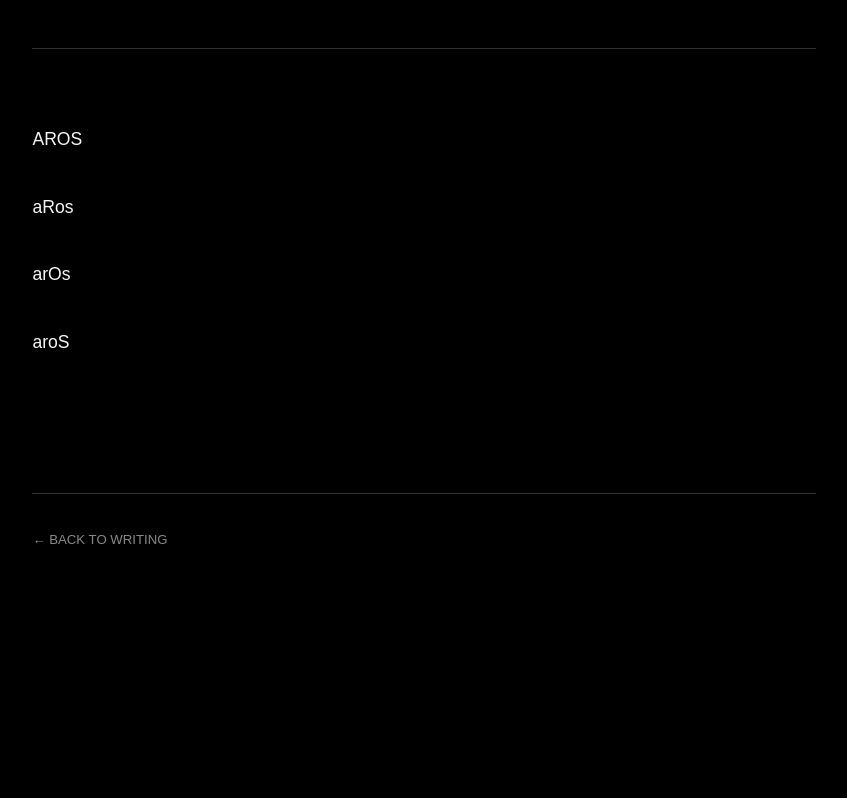
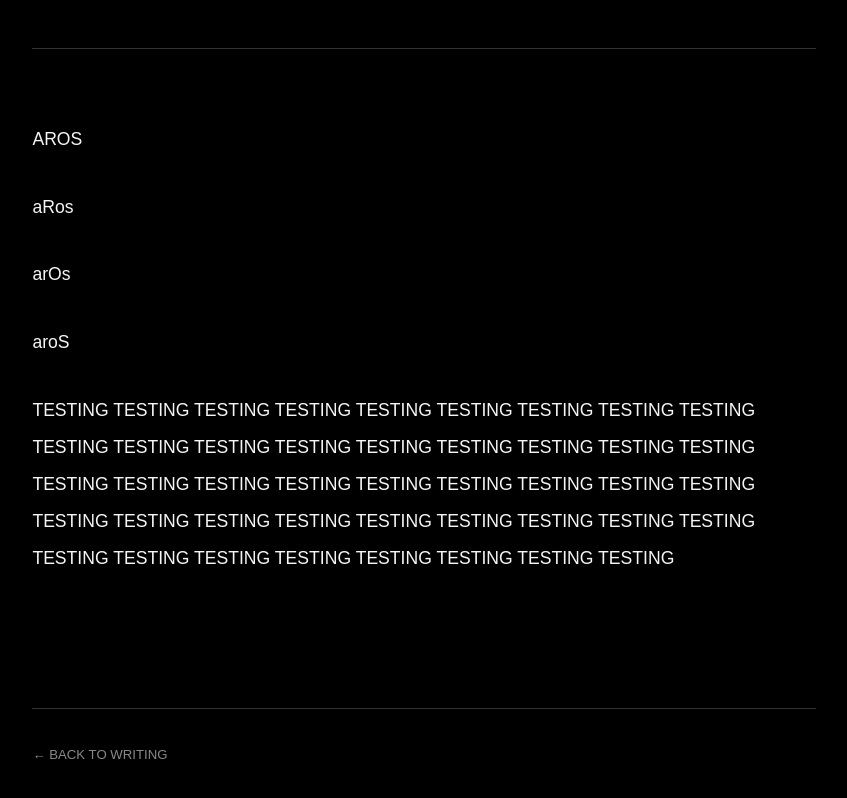
Before and after one commit to sagajellyfish/sagajellyfish.github.io, a Jekyll site: the page built from _posts/2026-11-13-hello-world.md, in a window 1280 px wide and 900 px high, scrolled down 1076 px. Shown: the top 798 px of the window, without its empty margins (216-1063 px from the left). Built offline with Jekyll 4.4.1, drawn with Linux system fonts in a browser that asks for light colours; before the commit the page ends 1760 px from its top, so only the background shows below that.

Commit message:
Update _posts/2026-11-13-hello-world.md (via Pages CMS)

```diff
--- a/_posts/2026-11-13-hello-world.md
+++ b/_posts/2026-11-13-hello-world.md
@@ -1,5 +1,5 @@
 ---
-title: hello world
+title: "hello world "
 date: 2026-11-13
 language: en
 music_note: good stuff :)  listen to this at 2:15 A.M.
@@ -14,3 +14,5 @@ aRos
 arOs
 
 aroS
+
+TESTING TESTING TESTING TESTING TESTING TESTING TESTING TESTING TESTING TESTING TESTING TESTING TESTING TESTING TESTING TESTING TESTING TESTING TESTING TESTING TESTING TESTING TESTING TESTING TESTING TESTING TESTING TESTING TESTING TESTING TESTING TESTING TESTING TESTING TESTING TESTING TESTING TESTING TESTING TESTING TESTING TESTING TESTING TESTING
```
